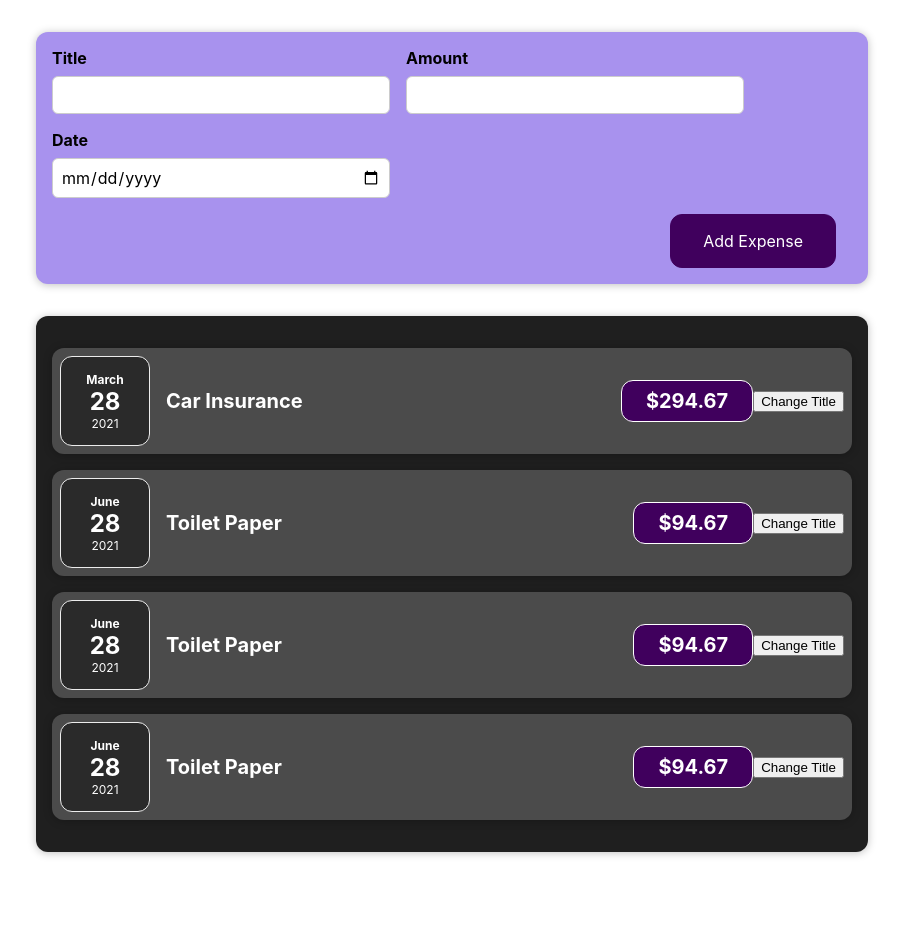
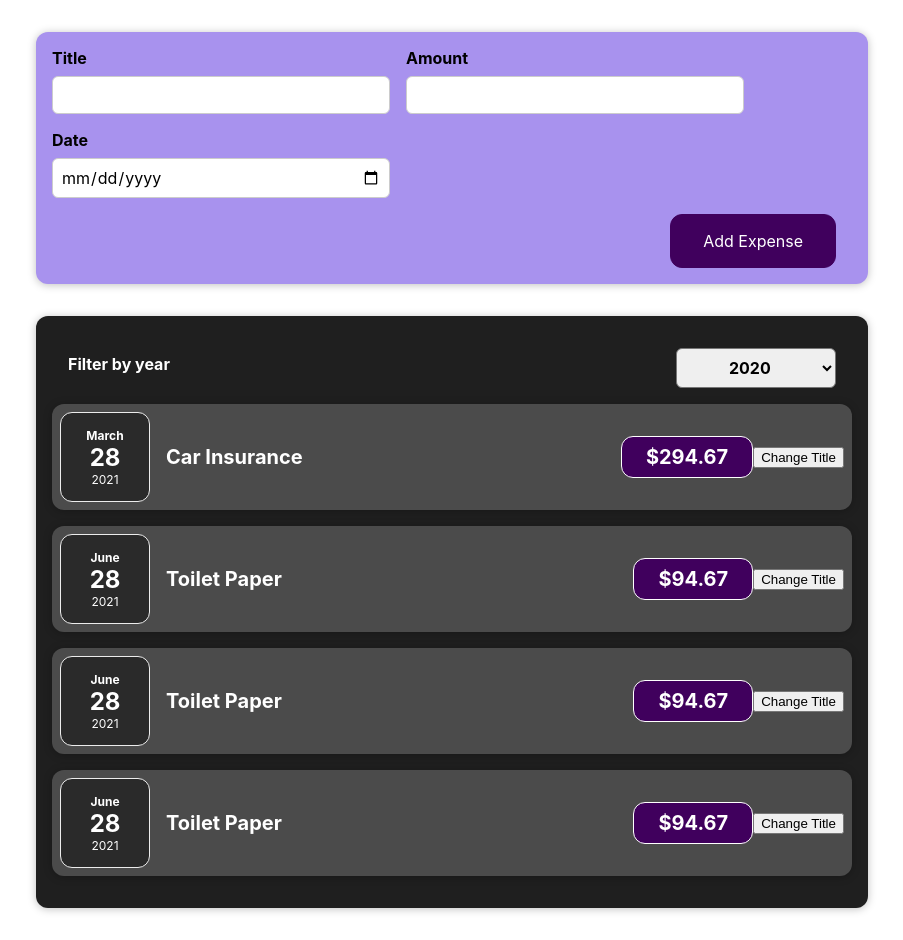
Before and after one commit to prashant5025/web-project, a React (Create React App) app in the folder react-course/lesson-01/: page / in a window 1280 px wide. Shown: the whole page, without its empty margins (188-1091 px from the left). Before the commit the page ends 884 px from the top, so only its background shows below. Built offline with nearby package versions, Linux system fonts and the light colour scheme.

Commit message:
initial commit

```diff
--- a/react-course/lesson-01/src/App.js
+++ b/react-course/lesson-01/src/App.js
@@ -28,9 +28,15 @@ function App() {
       date: new Date(2021, 5, 28),
     },
   ];
+
+  const addExpenseHandler = (expense) => {
+    console.log("In App.js");
+    console.log(expense);
+  }
+
   return (
     <div className="App">
-      <NewExpense />
+      <NewExpense onAddExpense={addExpenseHandler}/>
 
       <Expenses items={expenses} />
 
--- a/react-course/lesson-01/src/components/Expenses/Expenses.jsx
+++ b/react-course/lesson-01/src/components/Expenses/Expenses.jsx
@@ -1,24 +1,35 @@
-import React from 'react'
-import Card from '../UI/Card'
-import ExpenseItem from '../Features/ExpenseItem'
-import './Expenses.css'
+import React from "react";
+import Card from "../UI/Card";
+import ExpenseItem from "../Features/ExpenseItem";
+import ExpenseFilter from "../Features/ExpensesFilter";
+import "./Expenses.css";
+import { useState } from "react";
 
 const Expenses = (props) => {
 
+    const [filteredYear, setFilteredYear] = useState('2020');
+
+    const filterChangeHandler = (selectedYear) => {
+            setFilteredYear(selectedYear);
+    }
+
   return (
-        <Card className='expenses'>
-            {
-                props.items.map((expense,key) => {
-                    return <ExpenseItem
+    <div>
+      <Card className="expenses">
+        <ExpenseFilter selected={filteredYear} onChangeFilter={filterChangeHandler}/>
+        {props.items.map((expense, key) => {
+          return (
+            <ExpenseItem
               key={expense.id}
               title={expense.title}
               amount={expense.amount}
               date={expense.date}
             />
-                })
-            }
+          );
+        })}
       </Card>
-    )
-}
+    </div>
+  );
+};
 
-export default Expenses
+export default Expenses;
--- /dev/null
+++ b/react-course/lesson-01/src/components/Features/ExpensesFilter.css
@@ -0,0 +1,24 @@
+.expenses-filter {
+    color: white;
+    padding: 0 1rem;
+  }
+
+  .expenses-filter__control {
+    display: flex;
+    width: 100%;
+    align-items: center;
+    justify-content: space-between;
+    margin: 1rem 0;
+  }
+
+  .expenses-filter label {
+    font-weight: bold;
+    margin-bottom: 0.5rem;
+  }
+
+  .expenses-filter select {
+    font: inherit;
+    padding: 0.5rem 3rem;
+    font-weight: bold;
+    border-radius: 6px;
+  }
--- /dev/null
+++ b/react-course/lesson-01/src/components/Features/ExpensesFilter.jsx
@@ -0,0 +1,25 @@
+import React from "react";
+
+import "./ExpensesFilter.css";
+
+const ExpensesFilter = (props) => {
+  const dropdownChangeHandler = (e) => {
+    props.onChangeFilter(e.target.value);
+  };
+
+  return (
+    <div className="expenses-filter">
+      <div className="expenses-filter__control">
+        <label>Filter by year</label>
+        <select value={props.selected} onChange={dropdownChangeHandler}>
+          <option value="2022">2022</option>
+          <option value="2021">2021</option>
+          <option value="2020">2020</option>
+          <option value="2019">2019</option>
+        </select>
+      </div>
+    </div>
+  );
+};
+
+export default ExpensesFilter;
--- a/react-course/lesson-01/src/components/NewExpense/ExpenseForm.jsx
+++ b/react-course/lesson-01/src/components/NewExpense/ExpenseForm.jsx
@@ -1,7 +1,7 @@
 import React, { useState } from "react";
 
 import "./ExpenseForm.css";
-const ExpenseForm = () => {
+const ExpenseForm = (props) => {
   const [enteredTitle, setEnteredTitle] = useState("");
   const [enteredAmount, setEnteredAmount] = useState("");
   const [enteredDate, setEnteredDate] = useState("");
@@ -27,7 +27,7 @@ const ExpenseForm = () => {
       date: new Date(enteredDate),
     };
 
-    console.log(expenseData);
+    props.onSaveExpenseData(expenseData);
     setEnteredTitle("");
     setEnteredAmount("");
     setEnteredDate("");
--- a/react-course/lesson-01/src/components/NewExpense/NewExpense.jsx
+++ b/react-course/lesson-01/src/components/NewExpense/NewExpense.jsx
@@ -2,10 +2,17 @@ import React from "react";
 import ExpenseForm from "./ExpenseForm";
 import "./NewExpense.css";
 
-const NewExpense = () => {
+const NewExpense = (props) => {
+  const onSaveExpenseDataHandler = (enteredExpenseDate) => {
+    const expenseData = {
+      ...enteredExpenseDate,
+      id: Math.random().toString(),
+    };
+    props.onAddExpense(expenseData);
+  }
   return (
     <div className="new-expense">
-      <ExpenseForm />
+      <ExpenseForm onSaveExpenseData={onSaveExpenseDataHandler}/>
     </div>
   );
 };
```
Lines whose indentation alone changed are shown as unchanged.
